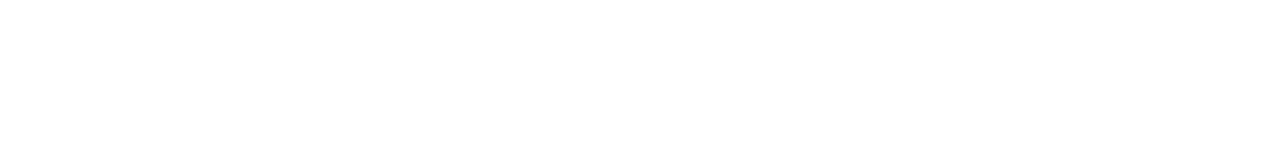
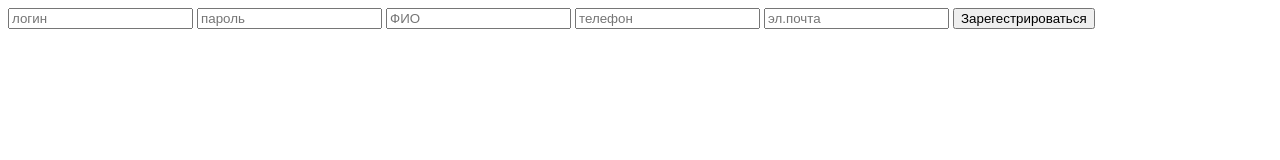
Before and after one commit to Redan123PRO/demekz, a plain HTML site: page index2.html in a window 1280 px wide. Drawn offline with Linux system fonts and the light colour scheme.

Commit message:
Update index2.html

```diff
--- a/index2.html
+++ b/index2.html
@@ -6,9 +6,20 @@
     <title>Document</title>
 </head>
 <!--
-Страница регистрации. Ввести лоигн, пароль, ФИО, телефон, email. Все поля обязательны для заполнения. По кнопке "Зарегестрироваться" пользователь должен заноситься в базу данных
+Страница регистрации. Ввести логин, пароль, ФИО, телефон, email. Все поля обязательны для заполнения. По кнопке "Зарегестрироваться" пользователь должен заноситься в базу данных
 -->
 <body>
+    <form action="register.php">
+        <input type="text" name="login" placeholder="логин">
+        <input type="text" name="pass" placeholder="пароль">
+        <input type="text" name="name" placeholder="ФИО">
+        <input type="tel" name="login" placeholder="телефон">
+        <input type="email" name="login" placeholder="эл.почта">
+        <input type="submit" value="Зарегестрироваться">
+
+
+
+    </form>
 
 </body>
 </html>
```
